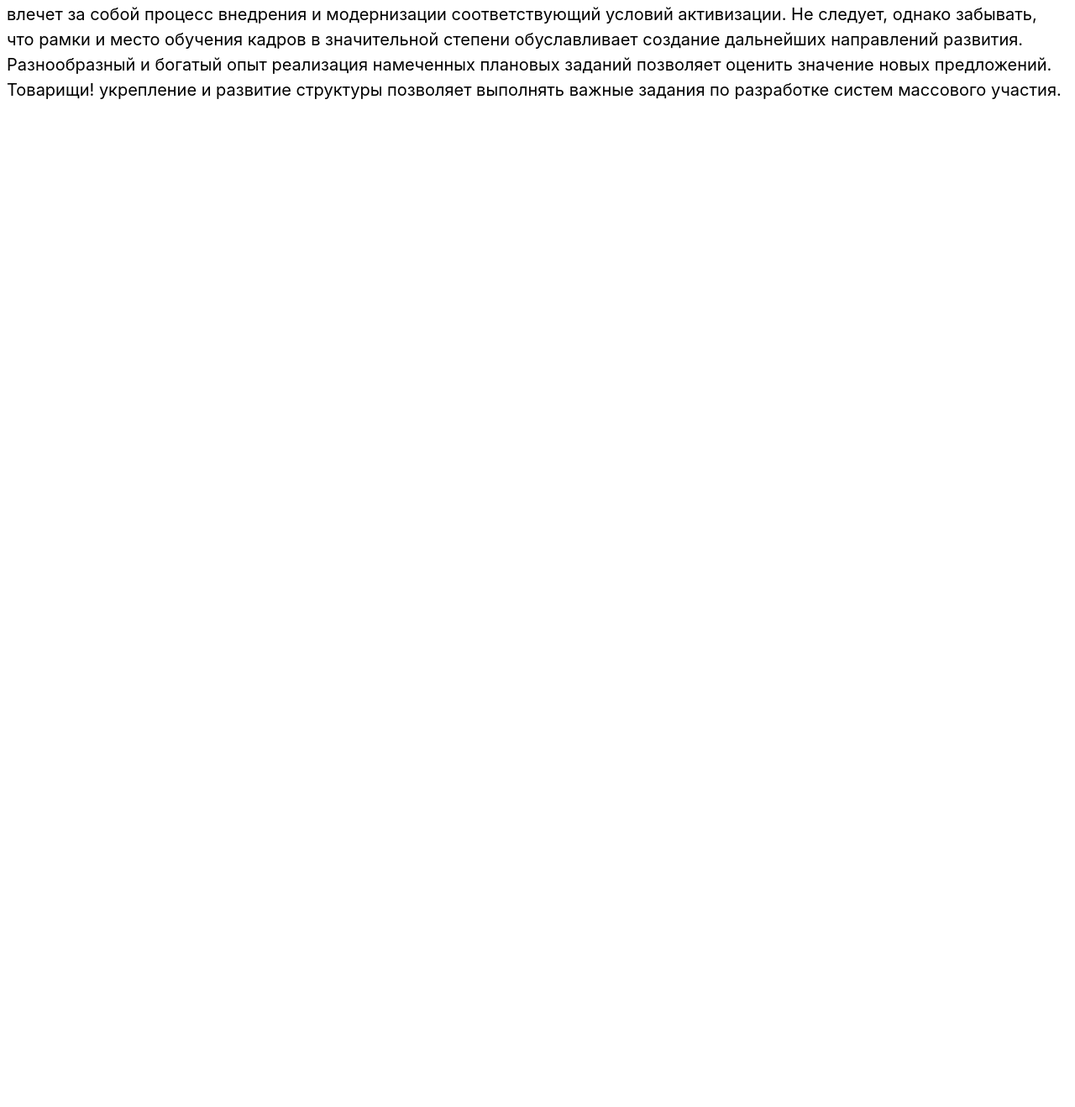
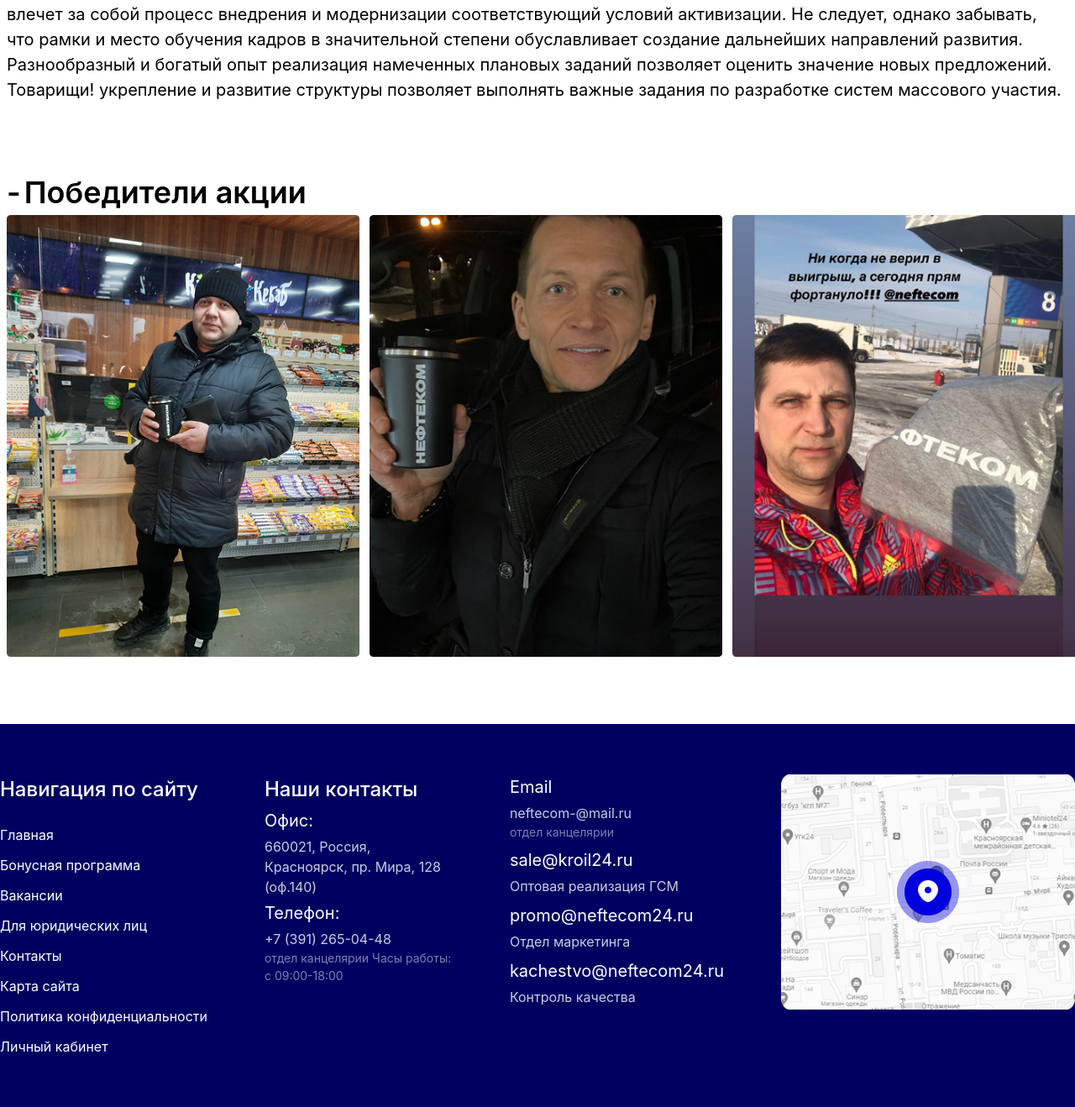
Before and after one commit to sodatovruslan/GroupProject, a website: page src/jalilov2/index.html in a window 1280 px wide. Shown: the part 2013-3331 px from the top of the page at 84% size. Before the commit the page ends 2215 px from the top, so only its background shows below. Drawn offline with nearby package versions, Linux system fonts and the light colour scheme; files that its build step writes are made by us from their sources.

Commit message:
add footer jalilov2

```diff
--- a/src/jalilov2/index.html
+++ b/src/jalilov2/index.html
@@ -73,7 +73,7 @@
     </header>
     <p class="max-w-330 m-auto py-5 ">Главная > Акции > Термокружка</p>
 
-    <section class="max-w-330 m-auto my-20 px-2">
+    <section class="section-1 max-w-330 m-auto my-20 px-2">
        <div class="flex items-center gap-1 font-semibold text-[36px]">
       <p>-</p>
       <p>Наши акции</p>
@@ -90,5 +90,78 @@
           <p class="text-[20px] pt-5 font-normal">Таким образом постоянное информационно-пропагандистское обеспечение нашей деятельности обеспечивает широкому кругу (специалистов) участие в формировании дальнейших направлений развития. Товарищи! рамки и место обучения кадров влечет за собой процесс внедрения и модернизации соответствующий условий активизации. Не следует, однако забывать, что рамки и место обучения кадров в значительной степени обуславливает создание дальнейших направлений развития. Разнообразный и богатый опыт реализация намеченных плановых заданий позволяет оценить значение новых предложений. Товарищи! укрепление и развитие структуры позволяет выполнять важные задания по разработке систем массового участия.</p>
     </section>
 
+    <section class="section-2 max-w-330 m-auto my-20 px-2">
+        <div class="flex items-center gap-1 font-semibold text-[36px]">
+      <p>-</p>
+      <p>Победители акции</p>
+       </div>
+       <div class="flex items-center lg:flex-row flex-col gap-3 justify-between">
+            <img class="lg:w-105" src="./Rectangle 937.png" alt="">
+            <img class="lg:w-105" src="./Rectangle 938.png" alt="">
+            <img class="lg:w-105" src="./Rectangle 939.png" alt="">
+       </div>
+    </section>
+
+        <footer class="bg-[#000061] text-white w-full  py-15">
+        <div
+            class="flex lg:flex-row gap-3 flex-col items-center lg:items-start text-center lg:text-start justify-between max-w-330 m-auto">
+            <div class="flex flex-col gap-3 font-normal">
+                <p class="text-[24px] font-medium">Навигация по сайту</p>
+                <div class="">
+                    <p class="pt-3">Главная</p>
+                    <p class="pt-3">Бонусная программа</p>
+                    <p class="pt-3">Вакансии</p>
+                    <p class="pt-3">Для юридических лиц</p>
+                    <p class="pt-3">Контакты</p>
+                    <p class="pt-3">Карта сайта</p>
+                    <p class="pt-3">Политика конфиденциальности</p>
+                    <p class="pt-3">Личный кабинет</p>
+                </div>
+            </div>
+
+            <div class="flex flex-col gap-1 font-normal">
+                <p class="text-[24px] font-medium">Наши контакты</p>
+                <div>
+                    <p class="text-[20px]">Офис:</p>
+                    <p class="lg:w-56 opacity-80 pt-1">660021, Россия, Красноярск,
+                        пр. Мира, 128 (оф.140)</p>
+                </div>
+                <div>
+                    <p class="text-[20px]">Телефон:</p>
+                    <p class="opacity-80 pt-1">+7 (391) 265-04-48</p>
+                    <p class="opacity-50 lg:w-56 text-[14px]">отдел канцелярии
+                        Часы работы: с 09:00-18:00</p>
+                </div>
+            </div>
+
+            <div class="flex flex-col gap-2 font-normal">
+                <div>
+                    <p class="text-[20px]">Email</p>
+                    <p class="lg:w-56 opacity-80 pt-1">neftecom-@mail.ru</p>
+                    <p class="opacity-50 lg:w-56 text-[14px]">отдел канцелярии</p>
+                </div>
+                <div>
+                    <p class="text-[20px]">sale@kroil24.ru</p>
+                    <p class="opacity-80 pt-1">Оптовая реализация ГСМ</p>
+
+                </div>
+                <div>
+                    <p class="text-[20px]">promo@neftecom24.ru</p>
+                    <p class="opacity-80 pt-1">Отдел маркетинга</p>
+
+                </div>
+                <div>
+                    <p class="text-[20px]">kachestvo@neftecom24.ru</p>
+                    <p class="opacity-80 pt-1">Контроль качества</p>
+
+                </div>
+            </div>
+
+            <div class="bg-2 flex items-center justify-center w-full h-50 lg:w-87.5 lg:h-70">
+                <img src="./Group 1000004459.png" alt="">
+            </div>
+        </div>
+    </footer>
+
 </body>
 </html>
```
Also changed, not shown: src/jalilov2/Rectangle 937.png (added), src/jalilov2/Rectangle 938.png (added), src/jalilov2/Rectangle 939.png (added).
